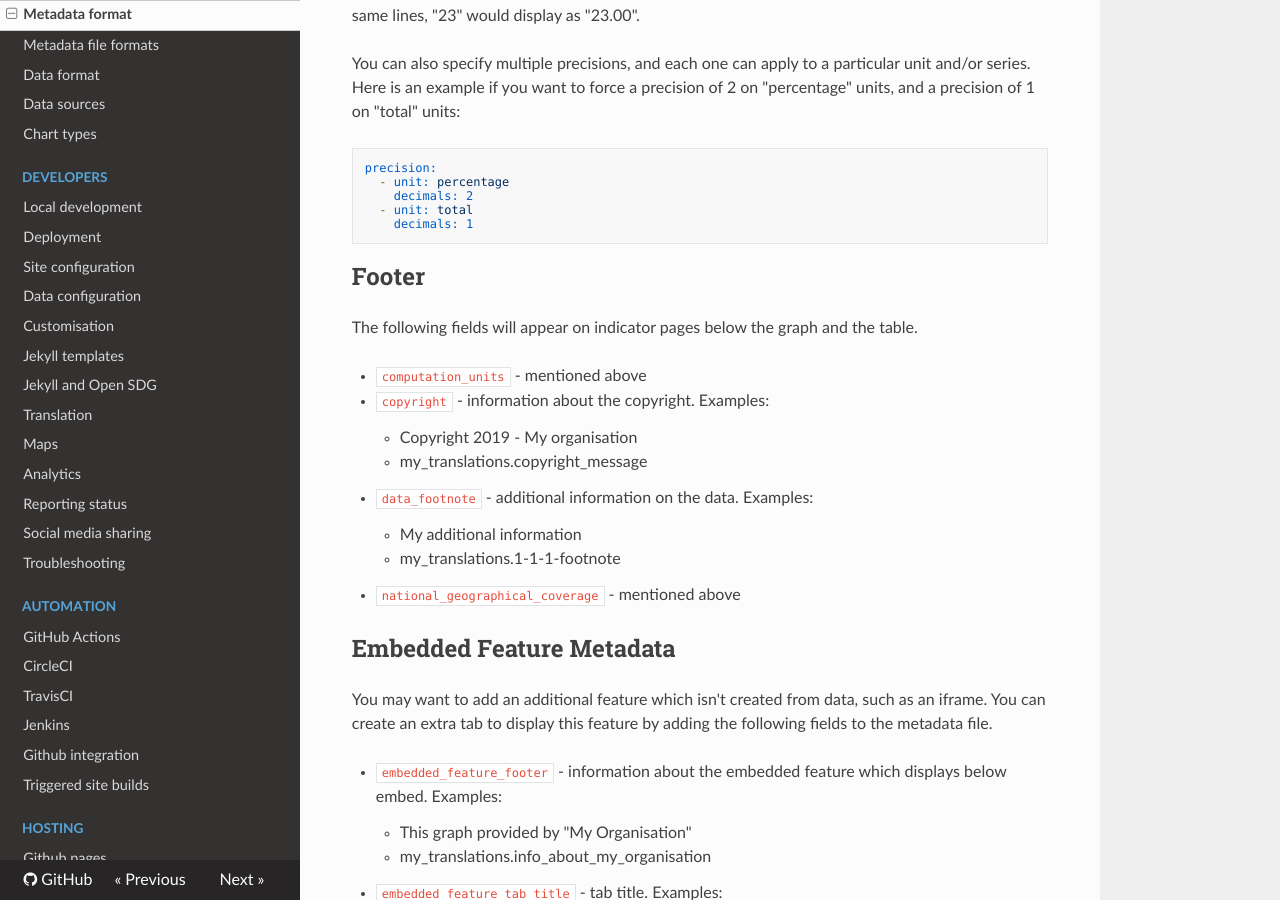
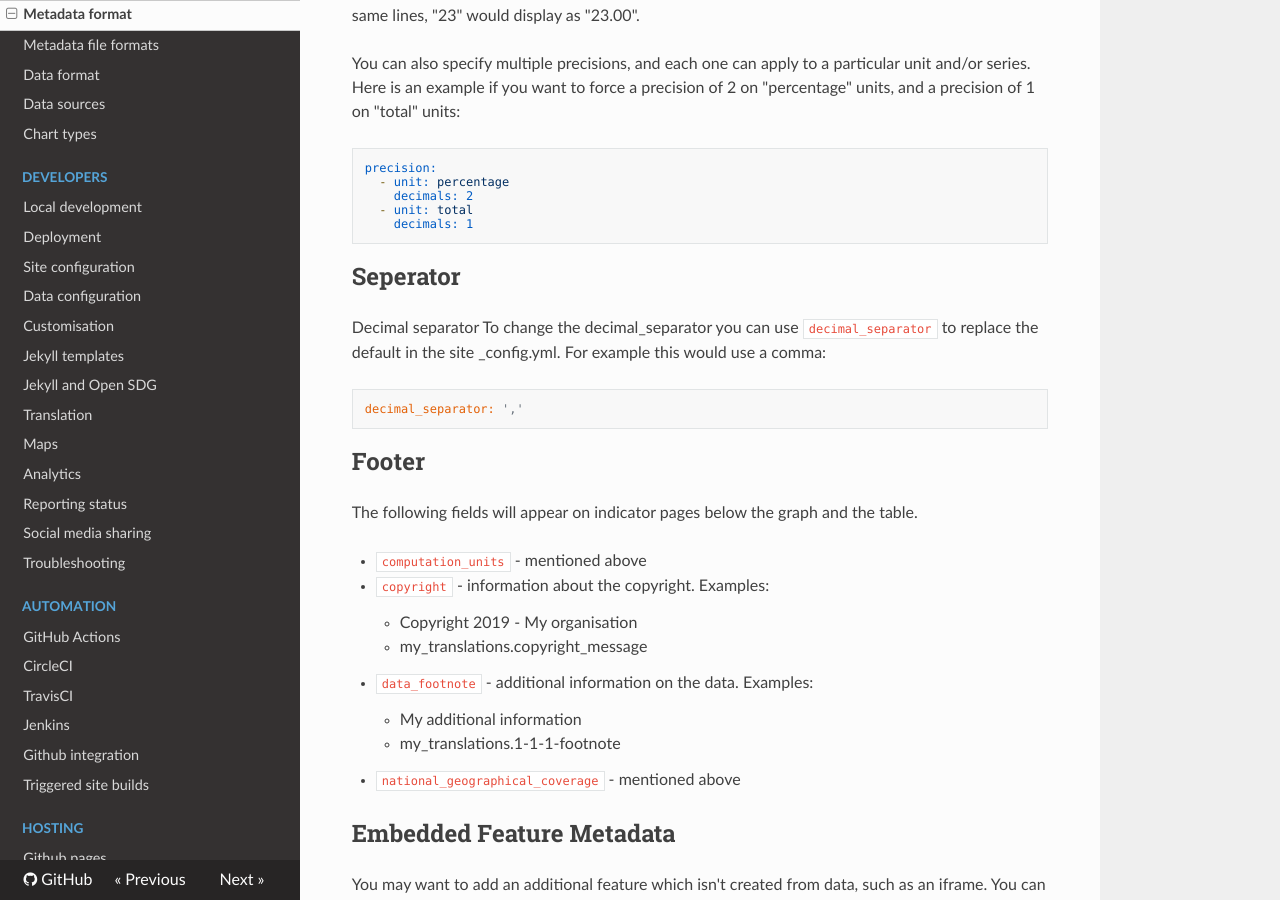
Before and after one commit to open-sdg/open-sdg, an MkDocs documentation site: the page built from docs/metadata-format.md, in a window 1280 px wide and 900 px high, scrolled down 7319 px. Built offline with MkDocs 1.6.1, drawn with Linux system fonts in a browser that asks for light colours; nearby versions of some CDN libraries; old or Windows-style settings are respelled for this version of MkDocs.

Commit message:
Update metadata-format.md

````diff
--- a/docs/metadata-format.md
+++ b/docs/metadata-format.md
@@ -249,6 +249,15 @@ precision:
     decimals: 1
 ```
 
+## Seperator
+
+Decimal separator
+To change the decimal_separator you can use `decimal_separator` to replace the default in the site _config.yml. For example this would use a comma:
+
+```
+decimal_separator: ','
+```
+
 ## Footer
 
 The following fields will appear on indicator pages below the graph and the table.
````
